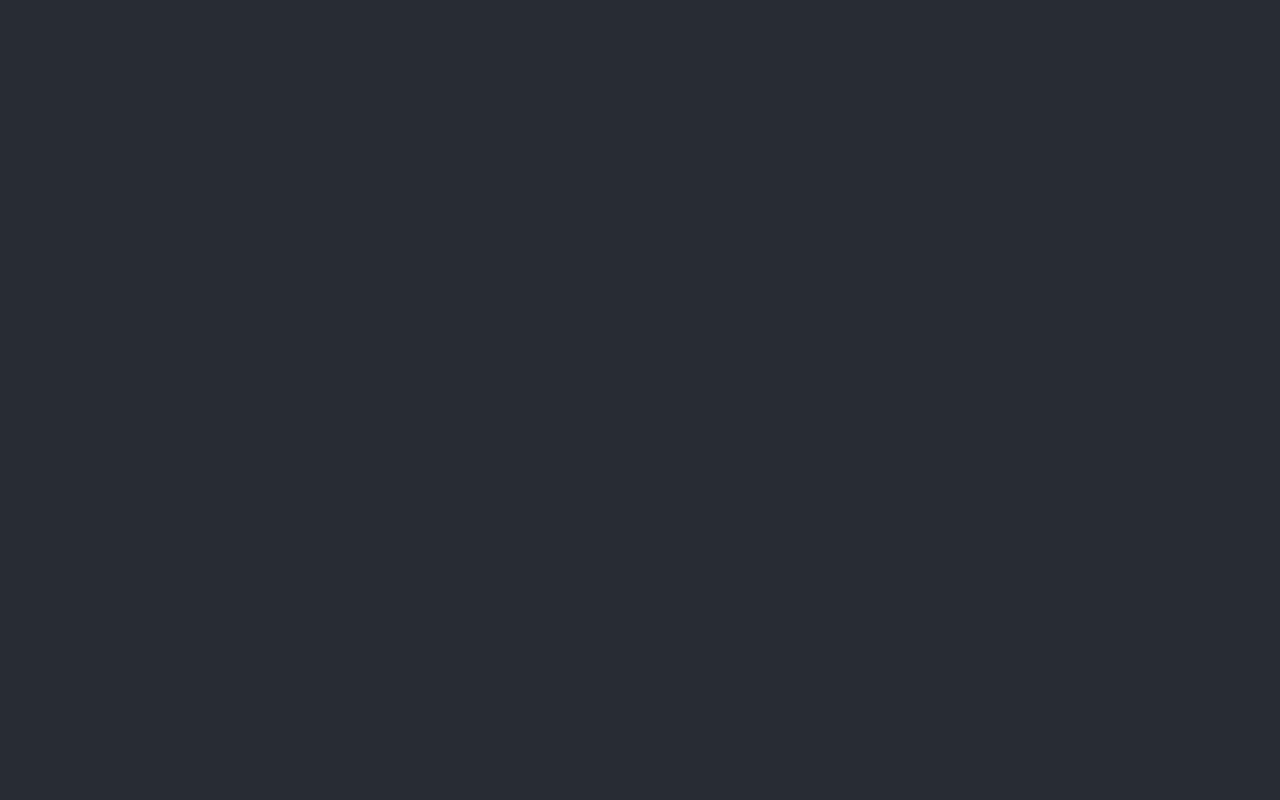
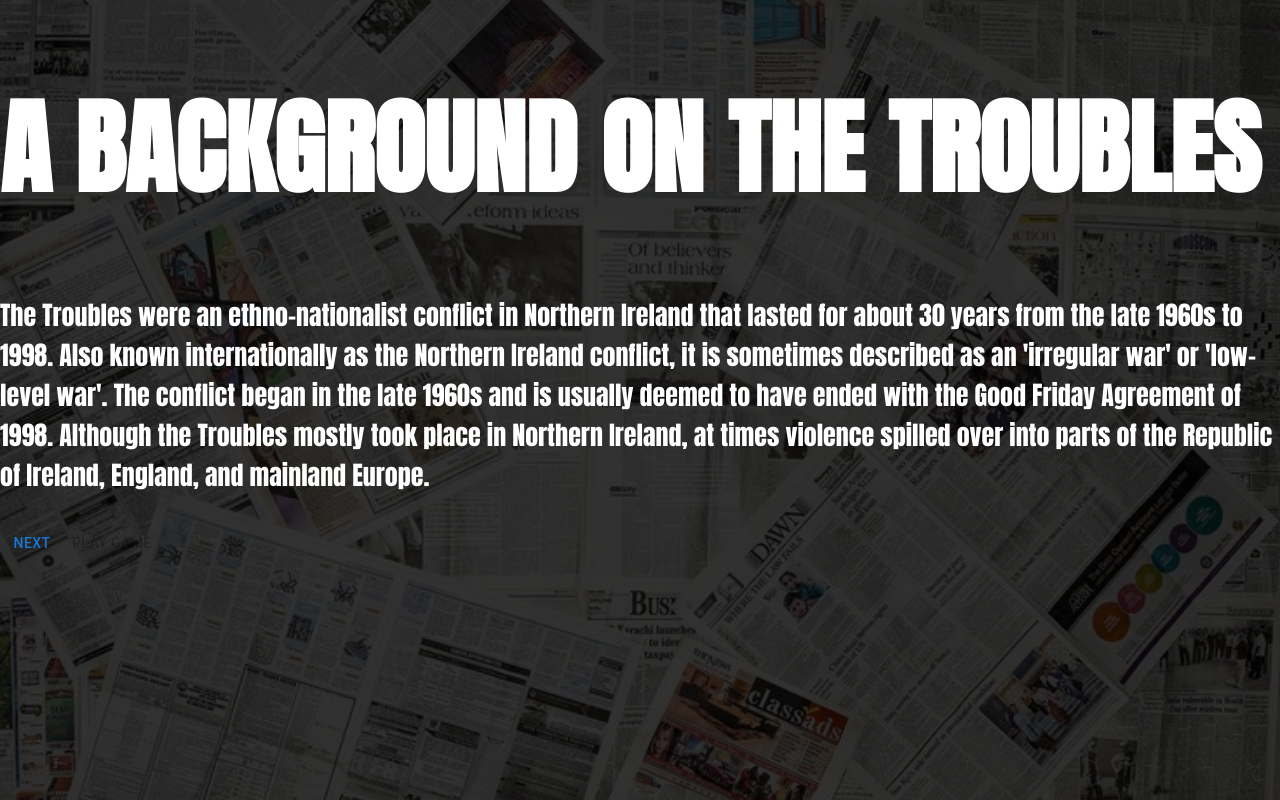
Before and after one commit to JB-Higgins22/CSC3032-2324-TEAM13, a React (Create React App) app in the folder troubles-experience/: page /pre-game-info in a window 1280 px wide. Before the commit this address had no page. Built offline with nearby package versions, Linux system fonts and the light colour scheme.

Commit message:
Created troubles context page

```diff
--- a/troubles-experience/src/App.js
+++ b/troubles-experience/src/App.js
@@ -5,6 +5,7 @@ import HomePage from './pages/home/home';
 import Scales from './pages/scales/scales';
 import Settings from './pages/settings/settingsPage';
 import ResultsPage from './pages/results/results';
+import PreGameInfo from './pages/pre-game-info/pre-game-info';
 
 function App() {
   return (
@@ -16,6 +17,7 @@ function App() {
         <Route path='/scales' element={<Scales />} />
         <Route path='/settings' element={<Settings />} />
         <Route path='/results' element={<ResultsPage />} />
+        <Route path='/pre-game-info' element={<PreGameInfo />} />
       </Routes>
     </Router>
       </header>
--- a/troubles-experience/src/pages/home/home.js
+++ b/troubles-experience/src/pages/home/home.js
@@ -23,7 +23,7 @@ const HomePage = () => {
         <h2>Peace Process Puzzle Game</h2>
         <p>Explore the history and events of Northern Ireland through our interactive puzzle game.</p>
         <p>Can you find the balance to make a successful Peace Process?</p>
-        <Link to="..\scales">
+        <Link to="..\pre-game-info">
           <button>Start Puzzle</button>
         </Link>
       </section>
--- /dev/null
+++ b/troubles-experience/src/pages/pre-game-info/pre-game-info.css
@@ -0,0 +1 @@
+@import url('https://fonts.googleapis.com/css2?family=Anton&display=swap');
--- /dev/null
+++ b/troubles-experience/src/pages/pre-game-info/pre-game-info.js
@@ -0,0 +1,99 @@
+import React, { useState, useEffect } from 'react';
+import Slide from '@mui/material/Slide';
+import Button from '@mui/material/Button';
+import { Link, useNavigate } from 'react-router-dom';
+
+// IMPORT CSS
+import './pre-game-info.css';
+import { Padding } from '@mui/icons-material';
+
+const PreGameInfo = () => {
+    const [showContent, setShowContent] = useState(true);
+    const [currentContent, setCurrentContent] = useState(0);
+
+    // NAVIGATOR CONFIGURATION
+    const navigate = useNavigate();
+
+    // Function to toggle content visibility
+    const toggleContent = () => {
+      setShowContent(prevState => !prevState);
+    };
+
+    const nextInfo = () => {
+        setShowContent(prevState => !prevState);
+
+        setTimeout(() => {
+            setCurrentContent(currentContent + 1);
+            setShowContent(prevState => !prevState); // Make the Contents Re-appear
+          }, 1200);
+
+    }
+
+    function playGame() {
+        navigate('/scales');
+    }
+
+
+    const allContent = ["The Troubles were an ethno-nationalist conflict in Northern Ireland that lasted for about 30 years from the late 1960s to 1998. Also known internationally as the Northern Ireland conflict, it is sometimes described as an 'irregular war' or 'low-level war'. The conflict began in the late 1960s and is usually deemed to have ended with the Good Friday Agreement of 1998. Although the Troubles mostly took place in Northern Ireland, at times violence spilled over into parts of the Republic of Ireland, England, and mainland Europe.",
+                        "The conflict was primarily political and nationalistic, fuelled by historical events. It also had an ethnic or sectarian dimension[36] but despite use of the terms Protestant and Catholic to refer to the two sides, it was not a religious conflict. A key issue was the status of Northern Ireland. Unionists and loyalists, who for historical reasons were mostly Ulster Protestants, wanted Northern Ireland to remain within the United Kingdom. Irish nationalists and republicans, who were mostly Irish Catholics, wanted Northern Ireland to leave the United Kingdom and join a united Ireland.",
+                        "The main participants in the Troubles were republican paramilitaries such as the Provisional Irish Republican Army (IRA) and the Irish National Liberation Army (INLA); loyalist paramilitaries such as the Ulster Volunteer Force (UVF) and Ulster Defence Association (UDA); British state security forces such as the British Army and RUC; and political activists. "]
+
+  const containerStyle = {
+    position: 'relative',
+    height: '100vh',
+    overflow: 'hidden',
+  };
+
+  const imageStyle = {
+    position: 'absolute',
+    top: 0,
+    left: 0,
+    width: '100%',
+    height: '100%',
+    objectFit: 'cover',
+    filter: 'brightness(20%)', // Adjust brightness to darken the image
+    zIndex: 0
+  };
+
+  const titleWrapperStyle = {
+    position: 'absolute',
+    top: 0, // Position at the top
+    left: 0, // Position at the left
+    zIndex: 2,
+    fontFamily: 'Anton, sans-serif', // Use 'Anton' font from Google Fonts
+  };
+
+  const titleStyle = {
+    fontSize: '4em', // Adjust as needed for the desired font size
+    color: 'white', // Adjust as needed for the desired font color
+    textAlign: 'left', // Align text to the left
+  };
+
+  const informationWrapperStyle = {
+    textAlign: 'left', // Align text to the left
+    color: 'white', // Adjust as needed for the desired font color
+  };
+
+  return (
+    <div className="page" style={containerStyle}>
+      <img src={`${process.env.PUBLIC_URL}/newspaper.jpeg`} alt="background" style={imageStyle} />
+      <div style={titleWrapperStyle}>
+        <div className="titleWrapper">
+          <Slide direction="left" in={true} mountOnEnter unmountOnExit timeout={1000}>
+            <h1 style={titleStyle}>A BACKGROUND ON THE TROUBLES</h1>
+          </Slide>
+          <div className="informationWrapper" style={informationWrapperStyle}>
+            <Slide direction= {showContent ? "left" : "right"} in={showContent} mountOnEnter unmountOnExit timeout={1300}>
+                <p>{allContent[currentContent]}</p>
+            </Slide>
+
+            <Button disabled={currentContent == 2} onClick={nextInfo}>Next</Button>
+            <Button disabled={currentContent != 2} onClick={playGame}>Play Game</Button>
+          </div>
+        </div>
+      </div>
+    </div>
+  );
+};
+
+export default PreGameInfo;
```
Also changed, not shown: troubles-experience/public/newspaper.jpeg (added).
